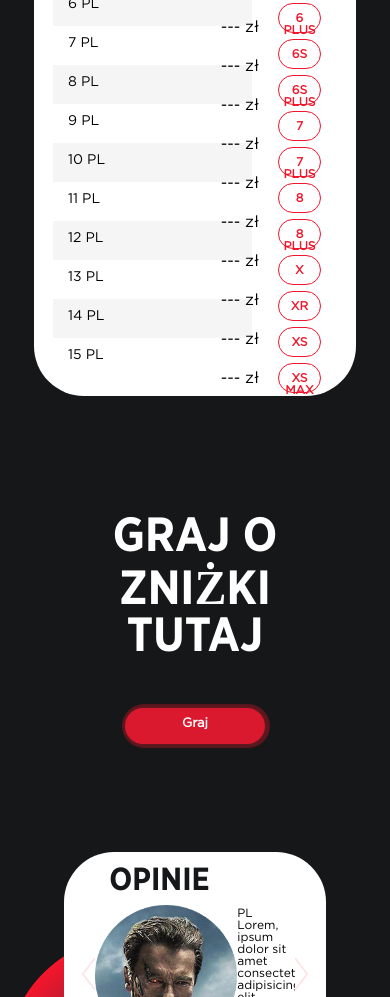
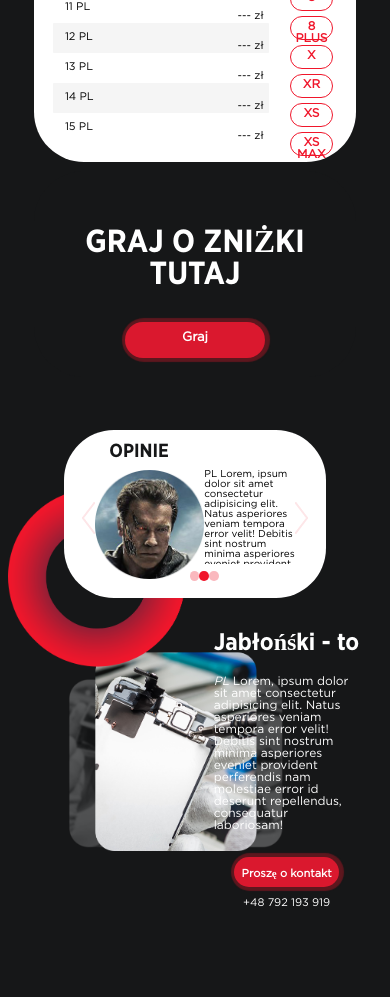
Before and after one commit to ZhendosC100/Jablonski, a website built with webpack: page index.html in a window 390 px wide. Shown: the part 1003-2000 px from the top of the page. After the commit the page ends 1979 px from the top, so only its background shows below. Built offline with nearby package versions, Linux system fonts and the light colour scheme; files whose address does not match are found by name.

Commit message:
Responsive 575px

```diff
--- a/css/style.sass
+++ b/css/style.sass
@@ -487,6 +487,7 @@ p.price-list:nth-child(2n)
 .buttons
     display: flex
     justify-content: space-around
+    flex-wrap: wrap
 
 .game_button,
 .button_start,
@@ -1187,6 +1188,12 @@ a
 
 // --------------### MEDIA max-width: 575px ###-------------------
 @media (max-width: 575px)
+    .move_up
+        right: -15px
+        bottom: -15px
+    .arrow_up
+        height: 35px
+        width: 35px
     .logo
         margin: -95px 0 0 -92px
     .logo-img
@@ -1223,3 +1230,89 @@ a
     .button_pos
         margin-left: 53%
         margin-top: 75px
+    .price_box
+        margin-top: 116px
+    .cena
+        font-size: 42px
+    .model
+        font-size: 15px
+        margin: -6% 0 9% 73%
+    .price-list
+        width: 76%
+        font-size: 11px
+        height: 30px
+        padding: 9px 0 0 12px
+    .model_info
+        top: -32px
+        left: 71%
+    .model_select-dsn
+        padding-top: 4px
+        height: 24px
+        margin-bottom: -7px
+    .text_price
+        left: 49%
+        top: -6px
+    .text_price-server
+        height: 30px
+        font-size: 11px
+    #promo_start
+        margin-top: 9px
+        margin-bottom: 53px
+    .rules
+        font-size: 32px
+    .rules_text
+        font-size: 11px
+        height: 150px
+    .game_button,
+    .cancel_button
+        height: 30px
+        width: 109px
+        font-size: 11px
+        margin-bottom: 12px
+    .iphone_gif-right
+        width: 97px
+        height: 145px
+    .soc
+        height: 25px
+        width: 25px
+        margin: 0%
+    .lng_opt-two_slide,
+    .lng_opt-slide
+        font-size: 11px
+    .left_arrow,
+    .right_arrow
+        top: 43%
+    .dots_box
+        width: 11%
+        left: 48%
+    .iphone_gif
+        width: 71px
+        height: 145px
+    .title_feedback
+        font-size: 19px
+    .terminator
+        width: 109px
+    .text_feedback
+        height: 94px
+        font-size: 10px
+        margin-top: 0px
+        margin-bottom: 18px
+    .about
+        width: 275px
+        top: -109px
+    .title_about
+        font-size: 24px
+    .lng_opt-about_us
+        margin: 3% 6% 5% 0
+    .button_feedback
+        height: 30px
+        width: 105px
+        font-size: 11px
+    .about_call
+        display: flex
+        flex-wrap: wrap
+    .call_link
+        font-size: 11px
+    .popup_modal,
+    .popup_modal-time
+        left: 17%
--- a/index.html
+++ b/index.html
@@ -606,6 +606,7 @@
                 <input class="name" name="user_name" required type="text" placeholder="Imię i Nazwisko">
                 <input class="number" name="user_phone" required type="text" placeholder="Numer telefonu">
                 <button class="modal_submit" name="submit" type="submit">Wyśłać</button>
+                <!-- <input name="submit" type="hidden" value="wysłać"> -->
             </form>
         </div>
         <div class="lng_opt-popup_form">
@@ -613,7 +614,8 @@
             <form id="modal_form_1" class="form" action="mailer/smart.php" method="POST">
                 <input class="name" name="user_name" required type="text" placeholder="Name & Surname">
                 <input class="number" name="user_phone" required type="text" placeholder="Number of phone">
-                <button class="modal_submit" name="submit" type="submit">Send</button>
+                <button class="modal_submit" name="submit" type="button">Send</button>
+                <!-- <input name="submit" type="hidden" value="send"> -->
             </form>
         </div>
         <div class="lng_opt-popup_form">
@@ -638,7 +640,7 @@
             Wysyłka danych z formy na e-mail: <i><b>PHP/AJAX</b></i> <br>
             Responsiwność strony: <i><b>Flex-box, Bootstrap Grid</b></i>
             <p>Pozdrawiam,</p>
-            <p>Eugeniusz Treciak (<i>Yauhen Tretsyak</i>)</p>
+            <p>Eugeniusz Treciak (<i>Yauhen Tretsyak</i>)</p> <br>
         </div>
     </aside>
 
```
Also changed, not shown: css/style.css, 1 other file.
